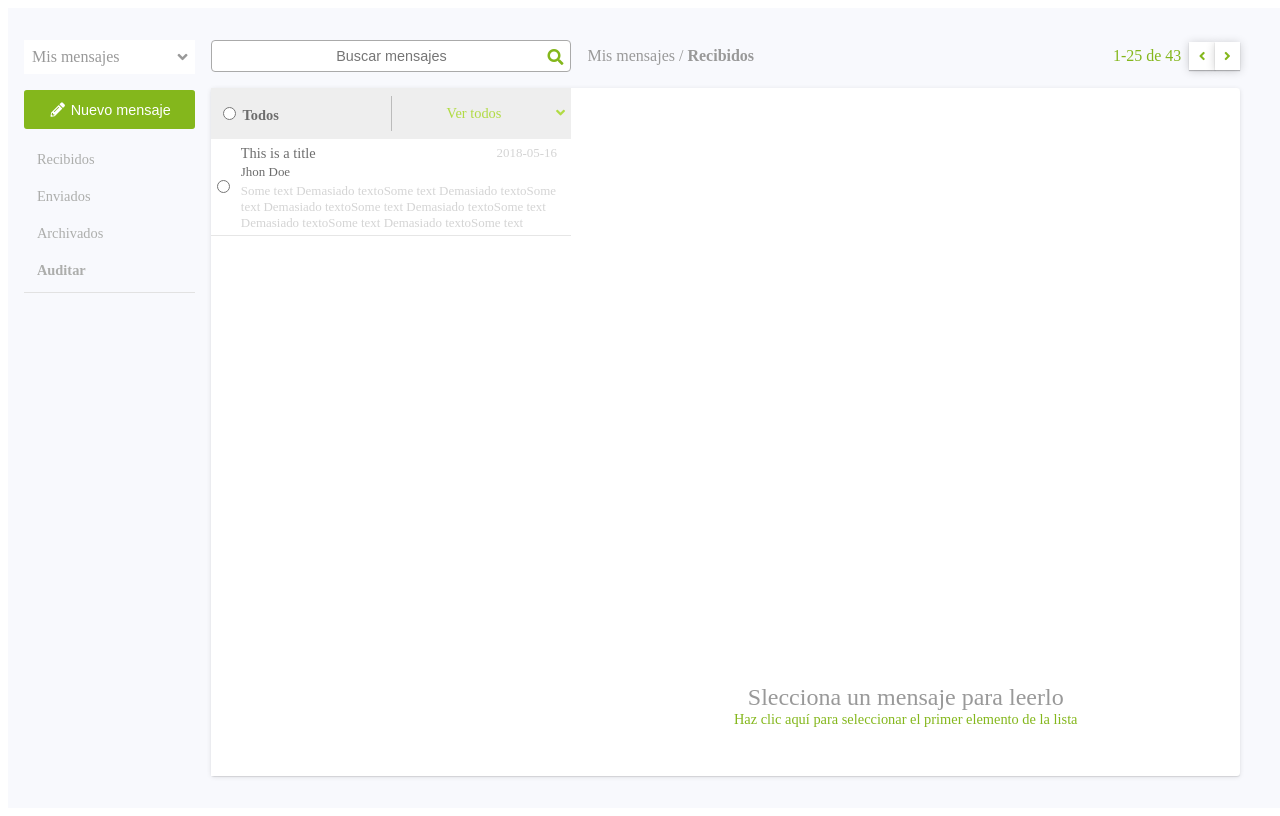
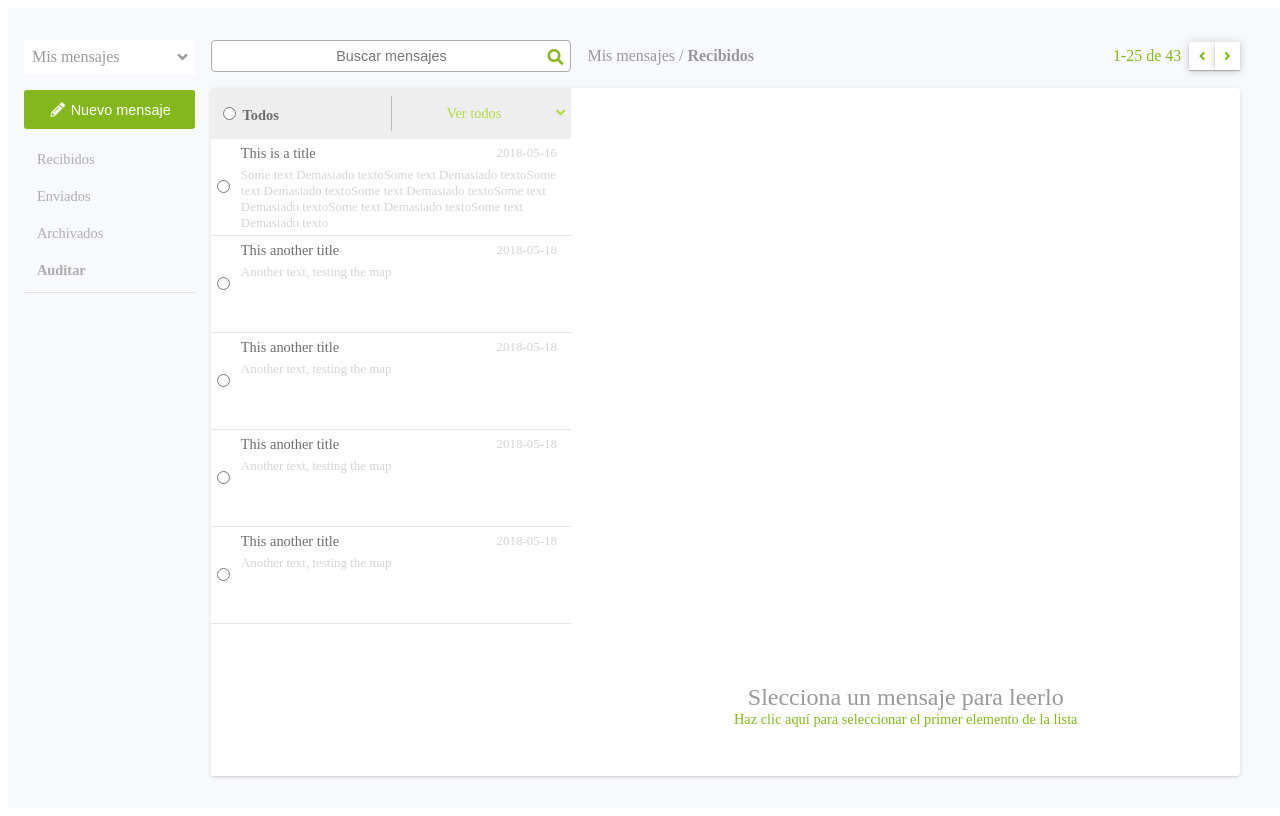
Before and after one commit to juanjoserendon13/junior-frontend-test, a React app: page / in a window 1280 px wide. Built offline with nearby package versions, Linux system fonts and the light colour scheme.

Commit message:
map problem solved and click listener added to the component ViewMsg

```diff
--- a/src/components/Messages/index.jsx
+++ b/src/components/Messages/index.jsx
@@ -6,10 +6,10 @@ class Messages extends Component {
   constructor() {
     super();
     this.state = {
-      data: [],
+      data: null,
     };
   }
-  // This method, simulated the fetching of the data from the server.
+  // This method simulate the fetching of the data from the server.
   componentDidMount() {
     const data = {
       inbox: [{
@@ -17,6 +17,27 @@ class Messages extends Component {
         subject: 'This is a title',
         messageText: 'Some text Demasiado textoSome text Demasiado textoSome text Demasiado textoSome text Demasiado textoSome text Demasiado textoSome text Demasiado textoSome text Demasiado texto',
         createdAt: '2018-05-16',
+        userId: 1,
+      },
+      {
+        id: 2,
+        subject: 'This another title',
+        messageText: 'Another text, testing the map',
+        createdAt: '2018-05-18',
+        userId: 1,
+      },
+      {
+        id: 3,
+        subject: 'This another title',
+        messageText: 'Another text, testing the map',
+        createdAt: '2018-05-18',
+        userId: 1,
+      },
+      {
+        id: 5,
+        subject: 'This another title',
+        messageText: 'Another text, testing the map',
+        createdAt: '2018-05-18',
         userId: 1,
       },
       {
@@ -59,24 +80,18 @@ class Messages extends Component {
         </div>
         {/* Container handling the messages availables */}
         <div className={styles.containerMsgs}>
-          {/* ISSUE with the map that render the messages depending of the data fetched */}
 
-          {/* data.inbox && this.state.data.inbox.map(msg => (
+          {/* Map that create the elements in inbox depending on the data fetched */}
+
+          {data && data.inbox.map(msg => (
             <Msg
-              title={data.inbox && msg.subject}
-              sendby={data.users && data.users[0].fullname}
-              content={data.inbox && msg.inbox[0].messageText}
-              date={data.inbox && msg.inbox[0].createdAt}
+              key={msg.id}
+              title={msg.subject}
+              sendby={msg.fullname}
+              content={msg.messageText}
+              date={msg.createdAt}
             />
-          )) */}
-
-
-          <Msg
-            title={data.inbox && data.inbox[0].subject}
-            sendby={data.users && data.users[0].fullname}
-            content={data.inbox && data.inbox[0].messageText}
-            date={data.inbox && data.inbox[0].createdAt}
-          />
+          ))}
         </div>
       </div>
     );
--- a/src/components/Msg/index.jsx
+++ b/src/components/Msg/index.jsx
@@ -13,30 +13,21 @@ const propTypes = {
 
 // Class that receive the data from the incoming message and then, display them
 // as a new component
-class Msg extends Component {
-  constructor(props) {
-    super(props);
-    this.state = {
-
-    };
-  }
-  render() {
-    return (
+const Msg = props => (
   <div className={styles.root}>
     {/* The data that the component receive, is handled through proptypes */}
     <input type="radio" id="radioButton" className={styles.checkbutton} />
     <div className={styles.infoncontent}>
       <div className={styles.headermsg}>
-            <span className={styles.title}>{this.props.title}</span>
-            <span className={styles.date}>{this.props.date}</span>
+        <span className={styles.title}>{props.title}</span>
+        <span className={styles.date}>{props.date}</span>
       </div>
-          <span className={styles.sendby}>{this.props.sendby}</span>
-          <span className={styles.contentmsg}>{this.props.content}</span>
+      <span className={styles.sendby}>{props.sendby}</span>
+      <span className={styles.contentmsg}>{props.content}</span>
     </div>
   </div>
 );
-  }
-}
+
 
 Msg.propTypes = propTypes;
 export default Msg;
--- a/src/components/ViewMsg/index.jsx
+++ b/src/components/ViewMsg/index.jsx
@@ -29,7 +29,7 @@ class ViewMsg extends Component {
       <div className={styles.infoncontent}>
         <div className={styles.headermsg}>
           <span className={styles.title}>Titulo</span>
-          <span className={styles.date}>Fecha</span>
+          <span className={styles.date}>2018-05-18</span>
         </div>
         <span className={styles.sendby}>Jhon Doe</span>
         <span className={styles.contentmsg}>Lorem ipsum dolor sit amet, consectetur adipiscing elit. Vestibulum at ligula risus. Nullam sem leo, posuere id turpis quis, mollis venenatis sem. Morbi tellus orci, tincidunt id leo ac, fermentum vehicula ligula. Vestibulum nec sagittis nibh, eu vestibulum dolor. Vivamus finibus maximus feugiat. Donec mattis in tortor nec pulvinar. In gravida tellus vitae pellentesque lobortis. Ut tincidunt sapien at maximus varius. Class aptent taciti sociosqu ad litora torquent per conubia nostra, per inceptos himenaeos. Ut non urna tortor. Nullam efficitur mattis ultrices.</span>
@@ -50,7 +50,8 @@ class ViewMsg extends Component {
   render() {
     const display = this.state.display;
     return (
-      <div className={styles.root} >
+
+      <div className={styles.root} onClick={this.handleViewIn}>
         {/* Conditional rendering that display elements depending of the boolena */}
         {this.state.display ? this.detailMessage() : this.feedBackMessage()}
       </div>
```
Lines whose indentation alone changed are shown as unchanged.
